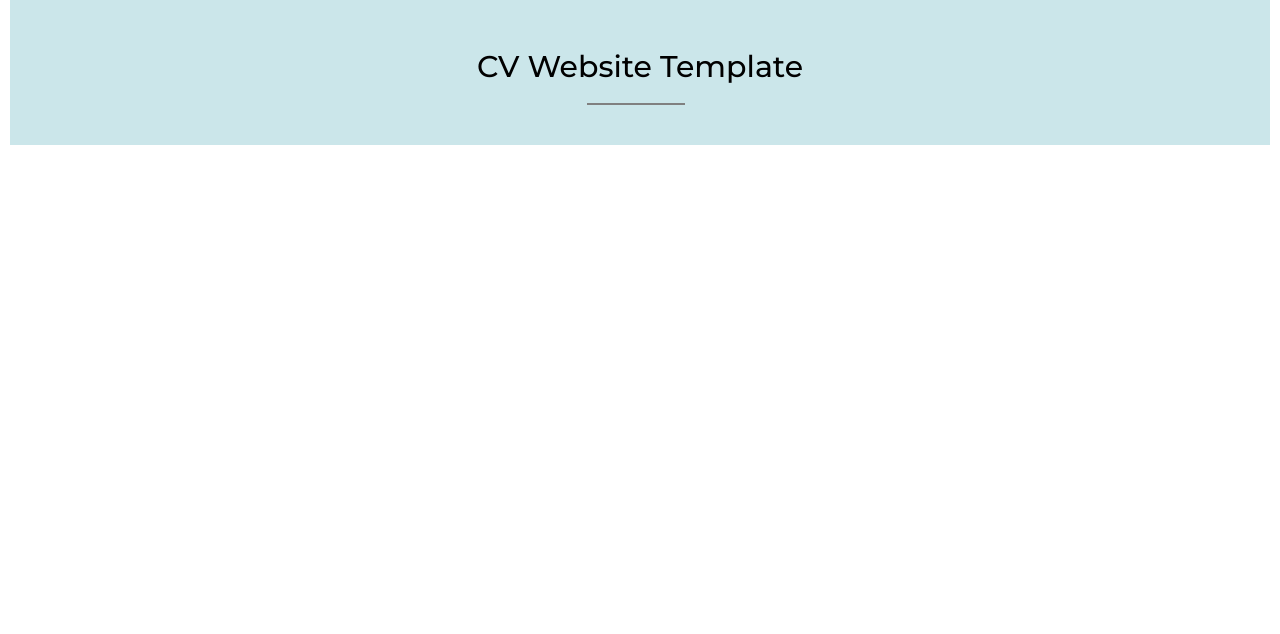
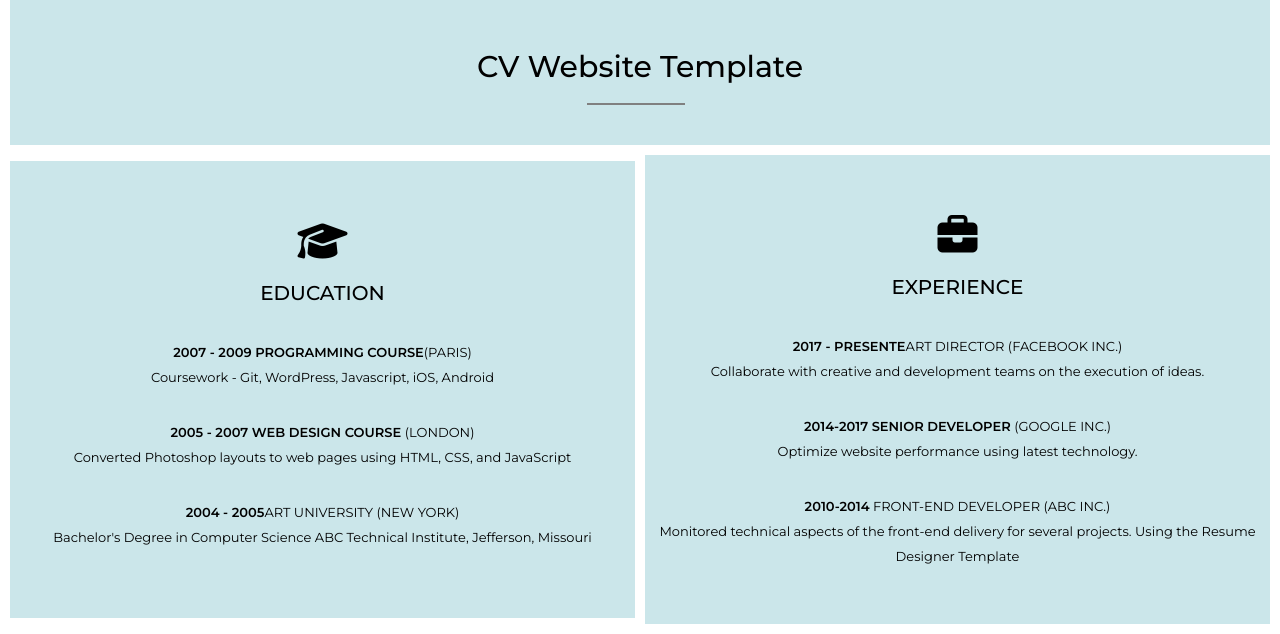
Before and after one commit to atharvabaodhankar/CV-tem, a plain HTML site: page index.html in a window 1280 px wide. Shown: the part 1061-1695 px from the top of the page. Before the commit the page ends 1216 px from the top, so only its background shows below. Drawn offline with Linux system fonts and the light colour scheme.

Commit message:
added education and ex

```diff
--- a/index.html
+++ b/index.html
@@ -71,6 +71,44 @@
             CV Website Template
         </h1>
     </section>
+    <section id="editex">
+        <div class="editex-left">
+            <i class="fa-solid fa-graduation-cap"></i>
+            <h1>EDUCATION</h1>
+
+            <ul>
+                <li><b>2007 - 2009 PROGRAMMING COURSE</b>(PARIS)</li>
+                <li>Coursework - Git, WordPress, Javascript, iOS, Android</li>
+            </ul>
+            <ul>
+                <li><b>2005 - 2007 WEB DESIGN COURSE </b> (LONDON)</li>
+                <li>Converted Photoshop layouts to web pages using HTML, CSS, and JavaScript</li>
+            </ul>
+            <ul>
+                <li><b>2004 - 2005</b>ART UNIVERSITY  (NEW YORK)</li>
+                <li>Bachelor's Degree in Computer Science ABC Technical Institute, Jefferson, Missouri</li>
+            </ul>
+             <br>
+        </div>
+        <div class="editex-right">
+            <i class="fa-solid fa-briefcase"></i>
+            <h1>EXPERIENCE</h1>
+
+            <ul>
+                <li><b>2017 - PRESENTE</b>ART DIRECTOR  (FACEBOOK INC.)</li>
+                <li>Collaborate with creative and development teams on the execution of ideas.
+                </li>
+            </ul>
+            <ul>
+                <li><b>2014-2017 SENIOR DEVELOPER   </b>(GOOGLE INC.)</li>
+                <li>Optimize website performance using latest technology.</li>
+            </ul>
+            <ul>
+                <li><b>2010-2014</b> FRONT-END DEVELOPER  (ABC INC.)</li>
+                <li>Monitored technical aspects of the front-end delivery for several projects. Using the Resume Designer Template</li>
+            </ul>
+        </div>
+    </section>
     <script>
         let hamburger = document.querySelector('.hamburger');
         let navBar = document.querySelector('nav');
--- a/style.css
+++ b/style.css
@@ -259,6 +259,71 @@ nav ul li {
 #cvtext .underline::after{
     transform: translateX(110px);
 }
+/* Editex */
+#editex{
+    display: flex;
+    align-items: center;
+    justify-content: center;
+}
+.editex-left{
+    display: flex;
+    align-items: center;
+    justify-content: center;
+    flex-direction: column;
+    text-align: center;
+    background-color: #cbe6ea;
+    padding: 4rem 1rem;
+    width: 50%;
+    margin: 0 .5rem;
+    margin-left: 1rem;
+    margin-bottom: 1rem;
+}
+.editex-left ul{
+    display: flex;
+    align-items: center;
+    justify-content: center;
+    text-align: center;
+    flex-direction: column;
+}
+.editex-left li, .editex-right li{
+    line-height: 2.5rem;
+}
+.editex-left b, .editex-right b{
+    font-weight: 600;
+}
+.editex-left i, .editex-right i{
+    font-size: 4rem;
+    padding: 2rem;}
+.editex-right ul{
+    display: flex;
+    align-items: center;
+    justify-content: center;
+    text-align: center;
+    flex-direction: column;
+}
+.editex-left h1 , .editex-right h1{
+    font-size: 2rem;
+    font-weight: 500;
+    margin-bottom: 2rem;
+}
+.editex-left ul, .editex-right ul{
+    font-size: 1.3rem;
+    margin: 1.5rem 0;
+    list-style: none;
+}
+.editex-right{
+    display: flex;
+    align-items: center;
+    justify-content: center;
+    flex-direction: column;
+    text-align: center;
+    background-color: #cbe6ea;
+    padding: 4rem 1rem;
+    width: 50%;
+    margin: 0 .5rem;
+    margin-right: 1rem;
+    margin-bottom: 1rem;
+}
 @media screen and (max-width:1170px) {
 
     #hero{
@@ -311,6 +376,15 @@ nav ul li {
     .hamburger{
         display: inherit;
     }
+    #editex{
+        flex-direction: column;
+        padding: 0 1rem;
+    }
+    .editex-left , .editex-right{
+        width: 100%;
+        padding: 4rem 2rem;
+        margin: 1rem 0;
+    }
 
 }
 @media screen and (max-width:670px){
```
